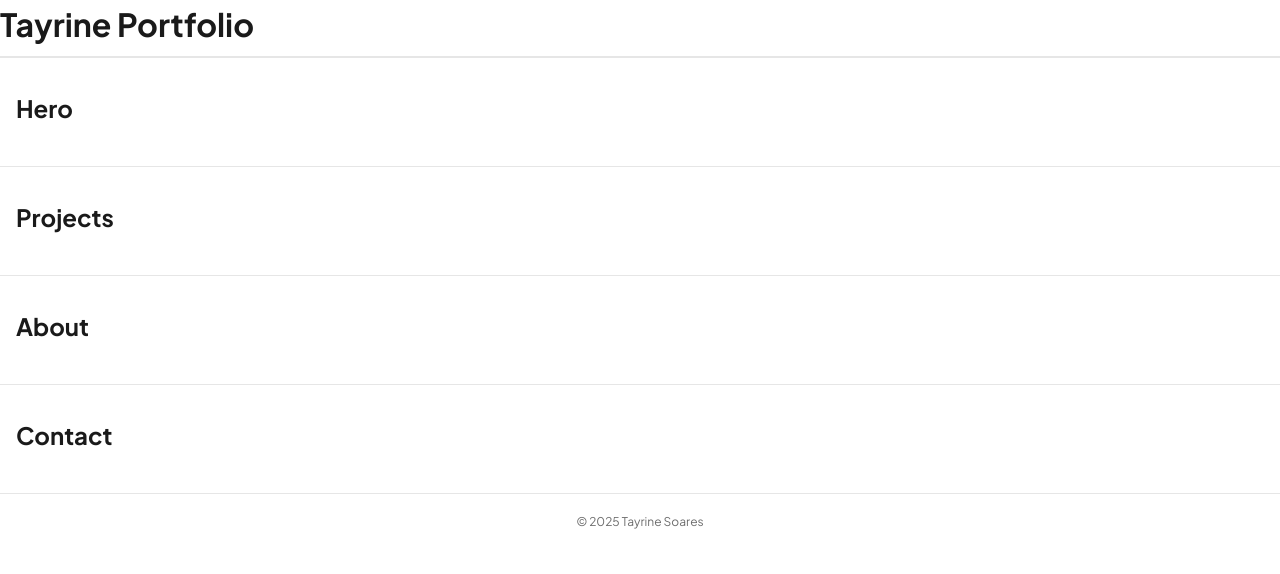
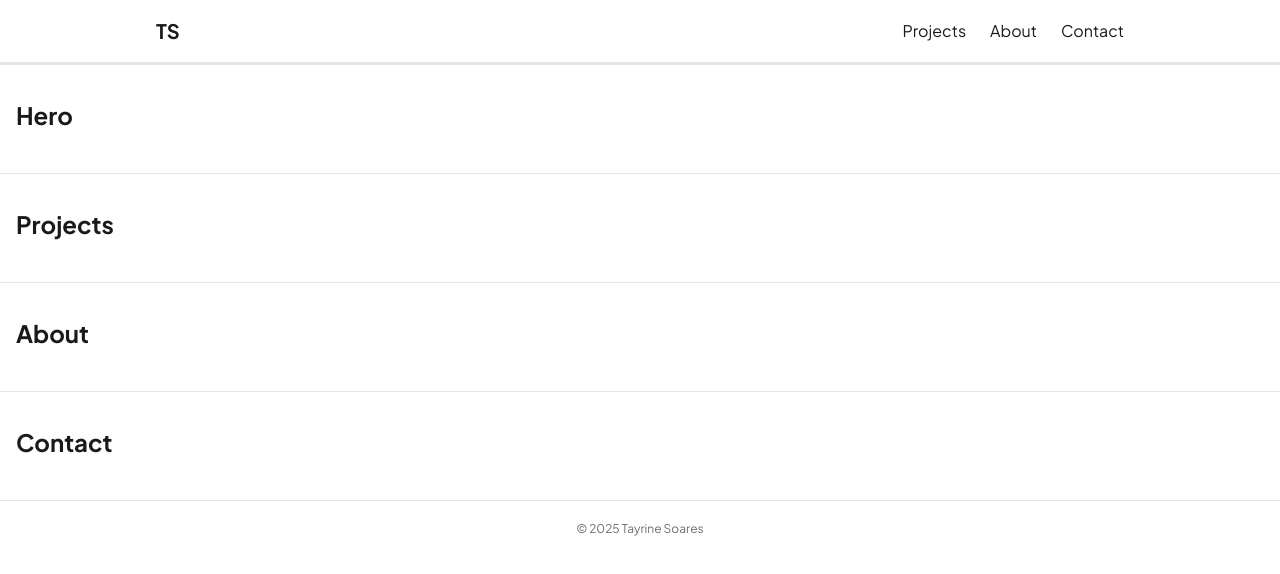
Before and after one commit to TayrineSoares/tayrine-portfolio, a React (Vite) app: page / in a window 1280 px wide. Shown: the top 574 px of the page. Built offline with nearby package versions, Linux system fonts and the light colour scheme.

Commit message:
add header and change accent colors on global styles

```diff
--- a/src/App.jsx
+++ b/src/App.jsx
@@ -1,3 +1,4 @@
+import Header from './components/Header';
 import './styles/global.css';
 
 const App = () => {
@@ -5,7 +6,7 @@ const App = () => {
   return (
     <>
       <header>
-        <h1>Tayrine Portfolio</h1>
+        <Header />
       </header>
 
       <main>
--- a/src/components/Header.jsx
+++ b/src/components/Header.jsx
@@ -1,11 +1,26 @@
-import React from "react";
+import '../styles/Header.css';
 
 const Header = () => {
   return (
-    <div>
+    <header>
+      <div className="container header-container">
+        {/* PLACEHOLDER FOR LOGO LATER */}
+        <a href="#" className="logo">TS</a>
 
-    </div>
-  )
+        {/* Navigation */}
+        <nav>
+          <ul className="nav-list">
+            <li><a href="#projects">Projects</a></li>
+            <li><a href="#about">About</a></li>
+            <li><a href="#contact">Contact</a></li>
+          </ul>
+        </nav>
+
+
+      </div>
+
+     </header>
+  );
 };
 
 export default Header;
--- /dev/null
+++ b/src/styles/Header.css
@@ -0,0 +1,32 @@
+/* Header container */
+.header-container {
+  display: flex;
+  align-items: center;
+  justify-content: space-between;
+  padding: 1rem;
+}
+
+/* Logo */
+.logo {
+  font-weight: 700;
+  font-size: 1.25rem;
+  color: var(--fg);
+}
+
+/* Navigation */
+.nav-list {
+  list-style: none;
+  display: flex;
+  gap: 1.5rem;
+}
+
+.nav-list a {
+  font-weight: 500;
+  color: var(--fg);
+  text-decoration: none;
+  transition: color 0.2s ease;
+}
+
+.nav-list a:hover {
+  color: var(--accent);
+}
--- a/src/styles/global.css
+++ b/src/styles/global.css
@@ -15,7 +15,7 @@
   --fg: #1a1a1a;      /* near-black text for strong contrast */
   --muted: #6c6c6c;   /* softer gray for secondary text */
   --line: #e6e6e6;    /* light gray borders/dividers */
-  --accent: #007f73;  /* teal-green accent (modern + calm) */
+  --accent: #8F6B46;  /* darker warm sand */
 }
 
 @media (prefers-color-scheme: dark) {
@@ -25,7 +25,7 @@
     --fg: #eaeaea;     /* light text */
     --muted: #9a9a9a;  /* muted gray for secondary text */
     --line: #242834;   /* subtle divider lines */
-    --accent: #72d6b6; /* minty accent for dark mode */
+    --accent: #B8966D; /* slightly lighter for dark mode contrast */
   }
 }
 
```
